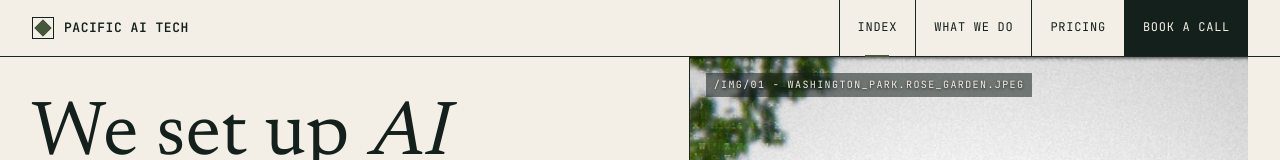
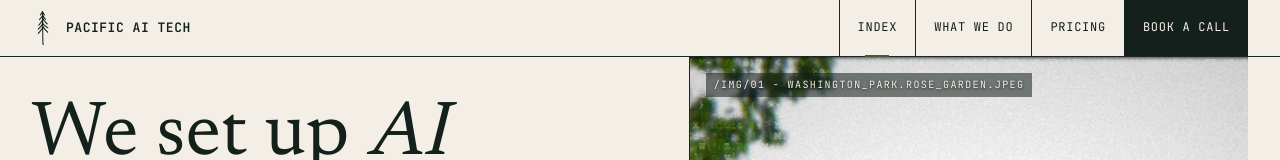
Before and after one commit to itsaark/pacific-ai-tech, a Next.js app: page / in a window 1280 px wide. Shown: the top 160 px of the page. Built offline with nearby package versions, Linux system fonts and the light colour scheme.

Commit message:
Add pine logo to site branding

```diff
--- a/src/app/globals.css
+++ b/src/app/globals.css
@@ -261,7 +261,7 @@ html {
 .pat-brand {
   display: flex;
   align-items: center;
-  gap: 10px;
+  gap: 12px;
   font-size: 13px;
   font-weight: 600;
   letter-spacing: 0.04em;
@@ -269,24 +269,19 @@ html {
 }
 
 .pat-brand-mark {
-  position: relative;
-  display: inline-block;
+  display: inline-flex;
   width: 22px;
-  height: 22px;
+  height: 38px;
+  flex: 0 0 auto;
+  align-items: center;
+  justify-content: center;
 }
 
-.pat-brand-mark::before,
-.pat-brand-mark::after {
-  position: absolute;
-  inset: 0;
-  border: 1px solid var(--ink);
-  content: "";
-}
-
-.pat-brand-mark::after {
-  background: var(--moss);
-  border-color: var(--moss-deep);
-  transform: rotate(45deg) scale(0.55);
+.pat-brand-mark img {
+  display: block;
+  width: 100%;
+  height: 100%;
+  object-fit: contain;
 }
 
 .pat-primary {
@@ -1190,7 +1185,7 @@ html {
 
   .pat-brand-mark {
     width: 18px;
-    height: 18px;
+    height: 32px;
   }
 
   .pat-primary {
--- a/src/app/layout.tsx
+++ b/src/app/layout.tsx
@@ -43,6 +43,20 @@ export const metadata: Metadata = {
   authors: [{ name: "Pacific AI Tech", url: siteUrl }],
   creator: "Pacific AI Tech",
   publisher: "Pacific AI Tech",
+  icons: {
+    icon: [
+      {
+        url: "/pacific-ai-tech/img/logo-pine-icon.png",
+        type: "image/png",
+      },
+    ],
+    apple: [
+      {
+        url: "/pacific-ai-tech/img/logo-pine-icon.png",
+        type: "image/png",
+      },
+    ],
+  },
   alternates: {
     canonical: "/",
     types: {
--- a/src/app/page.tsx
+++ b/src/app/page.tsx
@@ -394,7 +394,15 @@ export default function Home() {
       <header className="pat-site-head">
         <div className="pat-wrap pat-header-inner">
           <a className="pat-brand" href="#top" aria-label="Pacific AI Tech home">
-            <span className="pat-brand-mark" />
+            <span className="pat-brand-mark" aria-hidden="true">
+              <Image
+                src="/pacific-ai-tech/img/logo-pine.png"
+                alt=""
+                width={225}
+                height={512}
+                priority
+              />
+            </span>
             Pacific&nbsp;AI&nbsp;Tech
           </a>
           <nav className="pat-primary" aria-label="Primary navigation">
```
Also changed, not shown: public/pacific-ai-tech/img/logo-pine-icon.png (added), public/pacific-ai-tech/img/logo-pine.png (added).
